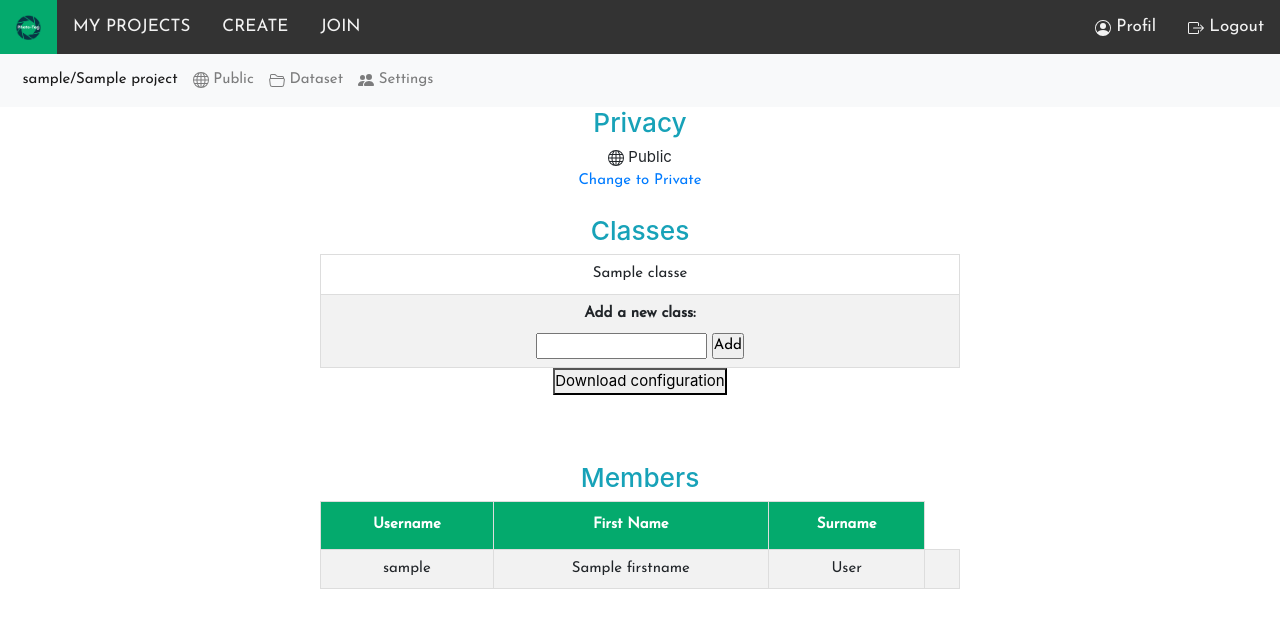
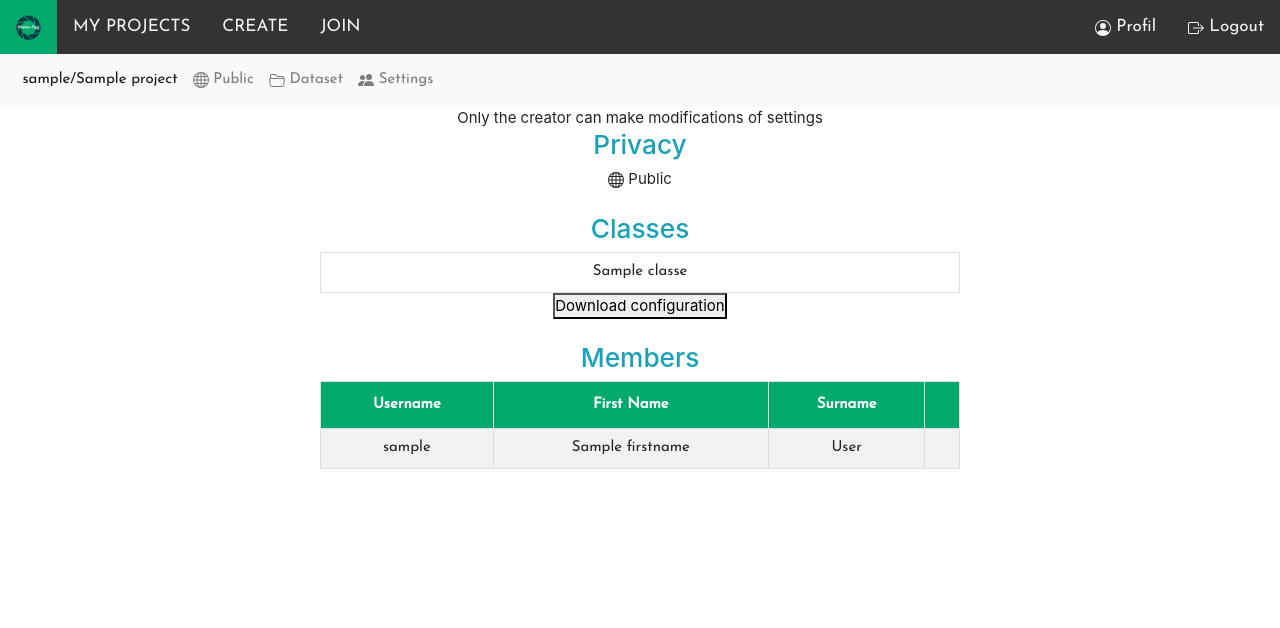
Before and after one commit to valatt19/phototag, a Flask app: template app/templates/project/settings.html in a window 1280 px wide. Shown: the top 628 px of the page. Run offline with Flask 2, Linux system fonts and the light colour scheme; the template is opened without the code that fills it: most values are stand-ins (such as "Sample title", 1, 10 or a date in 2020); some libraries are stand-ins or nearby versions; some web fonts are replaced.

Commit message:
settings page

```diff
--- a/app/templates/project/settings.html
+++ b/app/templates/project/settings.html
@@ -5,17 +5,19 @@
 </head>
 
 <body>
+  {% if not can_remove %}Only the creator can make modifications of settings{% endif %}
     <h3 class="text-center text-info">Privacy</h3>
+
     {% if project.privacy%}
     <svg xmlns="http://www.w3.org/2000/svg" width="16" height="16" fill="currentColor" class="bi bi-globe" viewBox="0 0 16 16">
       <path d="M0 8a8 8 0 1 1 16 0A8 8 0 0 1 0 8zm7.5-6.923c-.67.204-1.335.82-1.887 1.855A7.97 7.97 0 0 0 5.145 4H7.5V1.077zM4.09 4a9.267 9.267 0 0 1 .64-1.539 6.7 6.7 0 0 1 .597-.933A7.025 7.025 0 0 0 2.255 4H4.09zm-.582 3.5c.03-.877.138-1.718.312-2.5H1.674a6.958 6.958 0 0 0-.656 2.5h2.49zM4.847 5a12.5 12.5 0 0 0-.338 2.5H7.5V5H4.847zM8.5 5v2.5h2.99a12.495 12.495 0 0 0-.337-2.5H8.5zM4.51 8.5a12.5 12.5 0 0 0 .337 2.5H7.5V8.5H4.51zm3.99 0V11h2.653c.187-.765.306-1.608.338-2.5H8.5zM5.145 12c.138.386.295.744.468 1.068.552 1.035 1.218 1.65 1.887 1.855V12H5.145zm.182 2.472a6.696 6.696 0 0 1-.597-.933A9.268 9.268 0 0 1 4.09 12H2.255a7.024 7.024 0 0 0 3.072 2.472zM3.82 11a13.652 13.652 0 0 1-.312-2.5h-2.49c.062.89.291 1.733.656 2.5H3.82zm6.853 3.472A7.024 7.024 0 0 0 13.745 12H11.91a9.27 9.27 0 0 1-.64 1.539 6.688 6.688 0 0 1-.597.933zM8.5 12v2.923c.67-.204 1.335-.82 1.887-1.855.173-.324.33-.682.468-1.068H8.5zm3.68-1h2.146c.365-.767.594-1.61.656-2.5h-2.49a13.65 13.65 0 0 1-.312 2.5zm2.802-3.5a6.959 6.959 0 0 0-.656-2.5H12.18c.174.782.282 1.623.312 2.5h2.49zM11.27 2.461c.247.464.462.98.64 1.539h1.835a7.024 7.024 0 0 0-3.072-2.472c.218.284.418.598.597.933zM10.855 4a7.966 7.966 0 0 0-.468-1.068C9.835 1.897 9.17 1.282 8.5 1.077V4h2.355z"/>
     </svg> Public
-    <br><a href="/project/{{project.id}}/switch/">Change to Private</a>
+    {% if can_remove %}<br><a href="/project/{{project.id}}/switch/">Change to Private</a>{% endif %}
     {% else %}
     <svg xmlns="http://www.w3.org/2000/svg" width="16" height="16" fill="currentColor" class="bi bi-lock-fill" viewBox="0 0 16 16">
       <path d="M8 1a2 2 0 0 1 2 2v4H6V3a2 2 0 0 1 2-2zm3 6V3a3 3 0 0 0-6 0v4a2 2 0 0 0-2 2v5a2 2 0 0 0 2 2h6a2 2 0 0 0 2-2V9a2 2 0 0 0-2-2z"/>
     </svg> Private
-    <br><a href="/project/{{project.id}}/switch/">Change to Public</a>
+    {% if can_remove %}<br><a href="/project/{{project.id}}/switch/">Change to Public</a>{% endif %}
     {% endif %}
     <br><br>
 
@@ -24,17 +26,17 @@
     {% for c in classes %}
       <tr><td>{{c}}</td></tr>
     {% endfor %}
+    {% if can_remove %}
       <tr><td>
         <form action="" method="POST" enctype="multipart/form-data">
           <label for="newclass"><b>Add a new class: </b></label><br>
           <input type="text" name="newclass" id="newclass">
           <input type="submit" name="newclass" id="newclass" value="Add">
       </td></tr>
+      {% endif %}
     </table>
 
     <button onclick="saveConfig()">Download configuration</button><br><br>
-
-    <br><br>
 
     <h3 class="text-center text-info">Members</h3>
     <table id="users">
@@ -42,9 +44,7 @@
           <th>Username</th>
           <th>First Name</th>
           <th>Surname</th>
-          {% if can_remove %}
-          <th>Remove</th>
-          {% endif %}
+          <th>{% if can_remove %}Remove{% endif %}</th>
 
         </tr>
         {% for m in members %}
```
